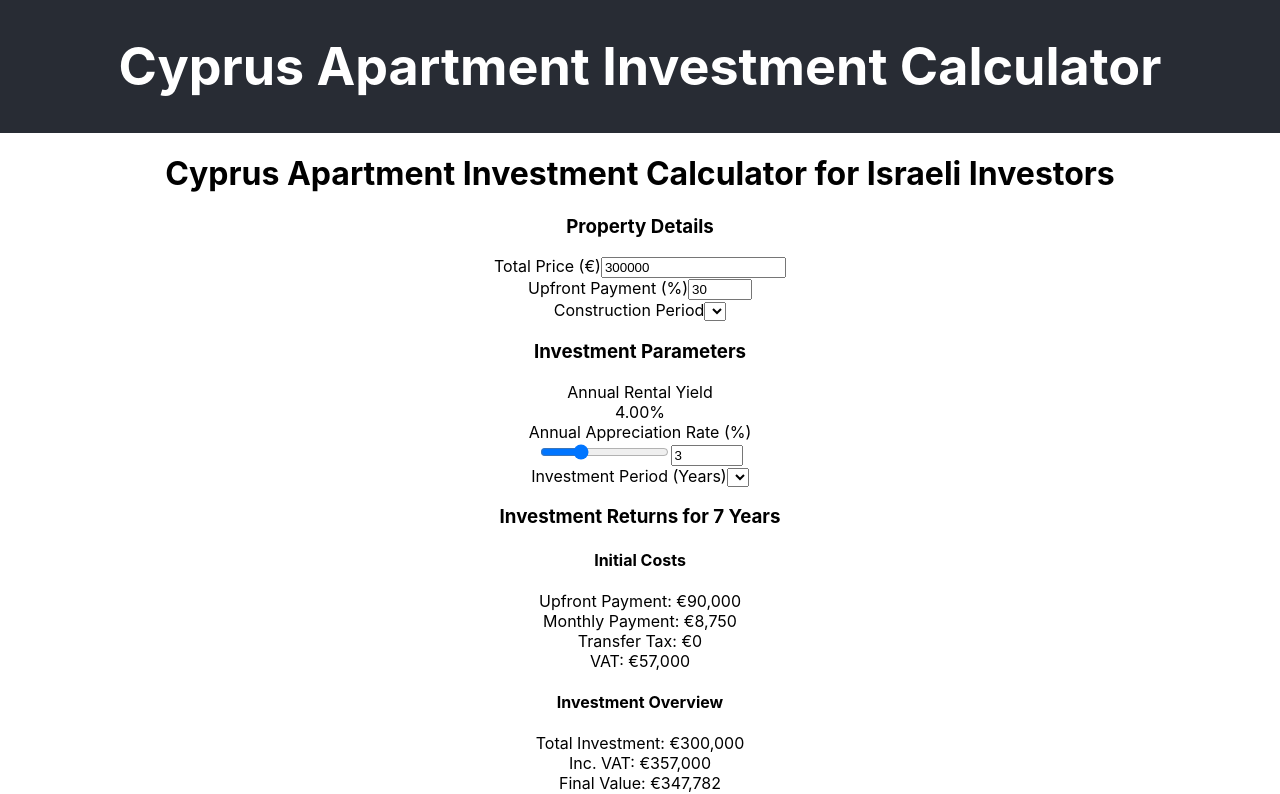
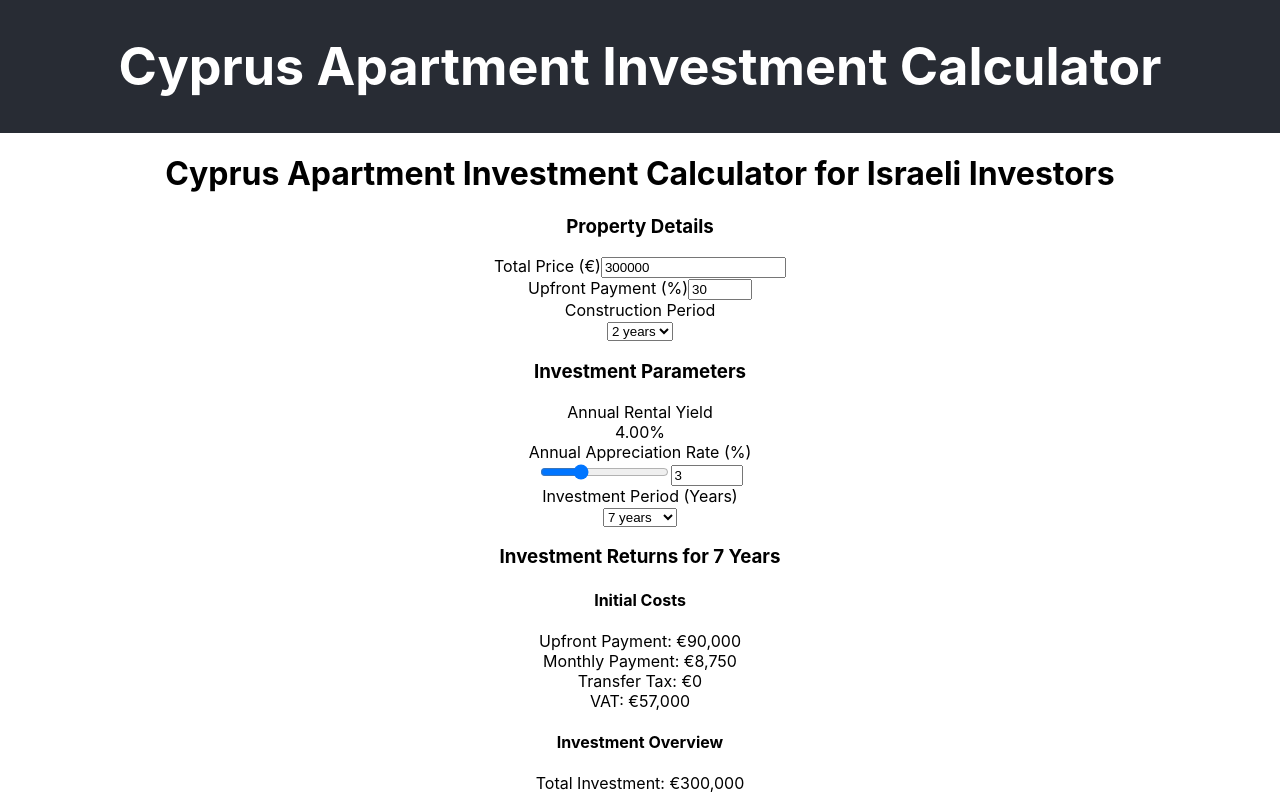
Before and after one commit to maxchernin/cyp-inv-calc, a React (Create React App) app: page / in a window 1280 px wide. Shown: the top 794 px of the page. Built offline with nearby package versions, Linux system fonts and the light colour scheme.

Commit message:
MORE FIXES TO SELECT BOXES

```diff
--- a/src/components/InvestmentParameters.js
+++ b/src/components/InvestmentParameters.js
@@ -1,7 +1,7 @@
 import React from 'react';
 import { Label } from './Label';
 import SliderWithValue from './SliderWithValue';
-import { Select, SelectTrigger, SelectValue, SelectContent, SelectItem } from './Select';
+import { Select, SelectItem } from './Select';
 
 const InvestmentParameters = ({ investmentParams, handleInvestmentChange, rentalYield }) => (
   <div>
@@ -26,14 +26,9 @@ const InvestmentParameters = ({ investmentParams, handleInvestmentChange, rental
           value={investmentParams.years.toString()}
           onValueChange={(value) => handleInvestmentChange('years', Number(value))}
         >
-          <SelectTrigger className="bg-white text-black">
-            <SelectValue />
-          </SelectTrigger>
-          <SelectContent>
-            {[...Array(20)].map((_, i) => (
-              <SelectItem key={i+1} value={(i+1).toString()}>{i+1} years</SelectItem>
-            ))}
-          </SelectContent>
+          {[...Array(20)].map((_, i) => (
+            <SelectItem key={i+1} value={(i+1).toString()}>{i+1} years</SelectItem>
+          ))}
         </Select>
       </div>
     </div>
--- a/src/components/PropertyDetails.js
+++ b/src/components/PropertyDetails.js
@@ -36,14 +36,9 @@ const PropertyDetails = ({ propertyDetails, handlePropertyChange }) => (
         value={propertyDetails.constructionMonths.toString()}
         onValueChange={(value) => handlePropertyChange('constructionMonths', Number(value))}
       >
-        <SelectTrigger className="bg-white text-black">
-          <SelectValue />
-        </SelectTrigger>
-        <SelectContent>
-          {[12, 24, 36, 48, 60].map((months) => (
-            <SelectItem key={months} value={months.toString()}>{months / 12} years</SelectItem>
-          ))}
-        </SelectContent>
+        {[12, 24, 36, 48, 60].map((months) => (
+          <SelectItem key={months} value={months.toString()}>{months / 12} years</SelectItem>
+        ))}
       </Select>
     </div>
   </div>
--- a/src/components/Select.js
+++ b/src/components/Select.js
@@ -2,9 +2,15 @@ import React from 'react'; // Add this line
 
 function Select({ value, onValueChange, children }) {
   return (
-    <select value={value} onChange={(e) => onValueChange(e.target.value)}>
-      {children}
-    </select>
+    <div className="relative">
+      <select
+        value={value}
+        onChange={(e) => onValueChange(e.target.value)}
+        className="w-full py-2 px-3 border border-gray-300 bg-white rounded-md shadow-sm focus:outline-none focus:ring-indigo-500 focus:border-indigo-500"
+      >
+        {children}
+      </select>
+    </div>
   );
 }
 
```
